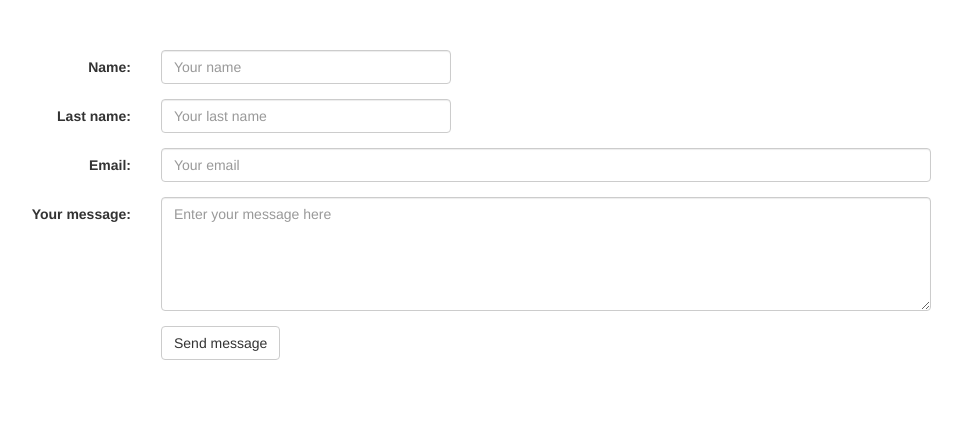
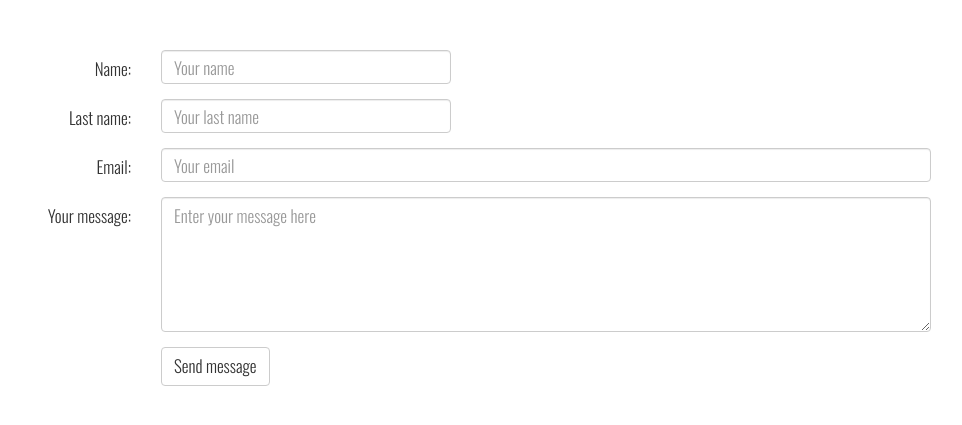
Before and after one commit to JoannaLuk/Gardening, a PHP site: page /contact.html in a window 1280 px wide. Shown: the part 81-506 px from the top of the page, without its empty margins (174-1136 px from the left). Run offline with PHP 8.4, Linux system fonts and the light colour scheme; some libraries are stand-ins or nearby versions.

Commit message:
Contact form - details

```diff
--- a/css/style.css
+++ b/css/style.css
@@ -201,6 +201,28 @@
 
 /* Contact form styles */
 #contact-form {
-  display: table;
   margin: 50px auto;
+  font-family: 'Oswald', sans-serif;
 }
+
+#contact-form label, #contact-form input, #contact-form textarea {
+  font-weight: 300;
+  font-size: 17px;
+}
+
+.form-control:focus {
+    border-color: rgb(139, 190, 0);
+    outline: 0;
+    -webkit-box-shadow: inset 0 1px 1px rgba(0,0,0,.075), 0 0 8px rgba(139,190,0,.6);
+    box-shadow: inset 0 1px 1px rgba(0,0,0,.075), 0 0 8px rgba(139,190,0,.6);
+}
+
+.btn {
+  font-size: 17px;
+  font-weight: 300;
+}
+.btn-default:hover {
+    color: #fff;
+    background-color: rgba(139, 190, 0, 0.95);
+    border-color: #8bbe00;
+}
--- a/index.html
+++ b/index.html
@@ -25,11 +25,11 @@
           <li class="dropdown">
             <a href="#" class="dropdown-toggle" data-toggle="dropdown">More<b class="caret"></b></a>
             <ul class="dropdown-menu">
+              <li><a href="#">Offer</a></li>
               <li><a href="#">Events</a></li>
               <li><a href="#">Blog</a></li>
               <li><a href="#">About Us</a></li>
-              <li><a href="#">Where to Find Us</a></li>
-              <li><a href="#">Offer</a></li>
+              <li><a href="#">Contact</a></li>
             </ul>
           </li>
         </ul>
```
